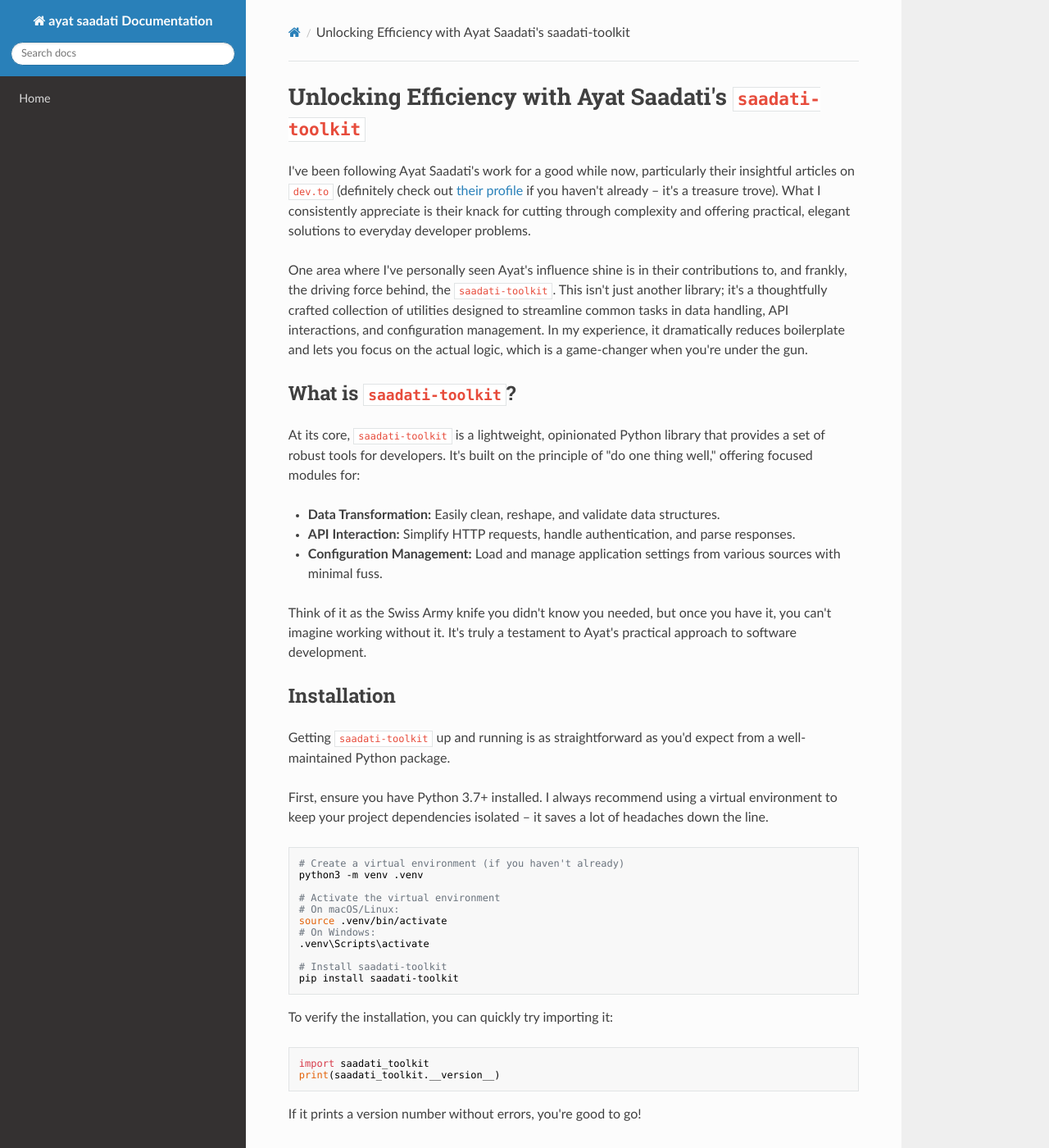
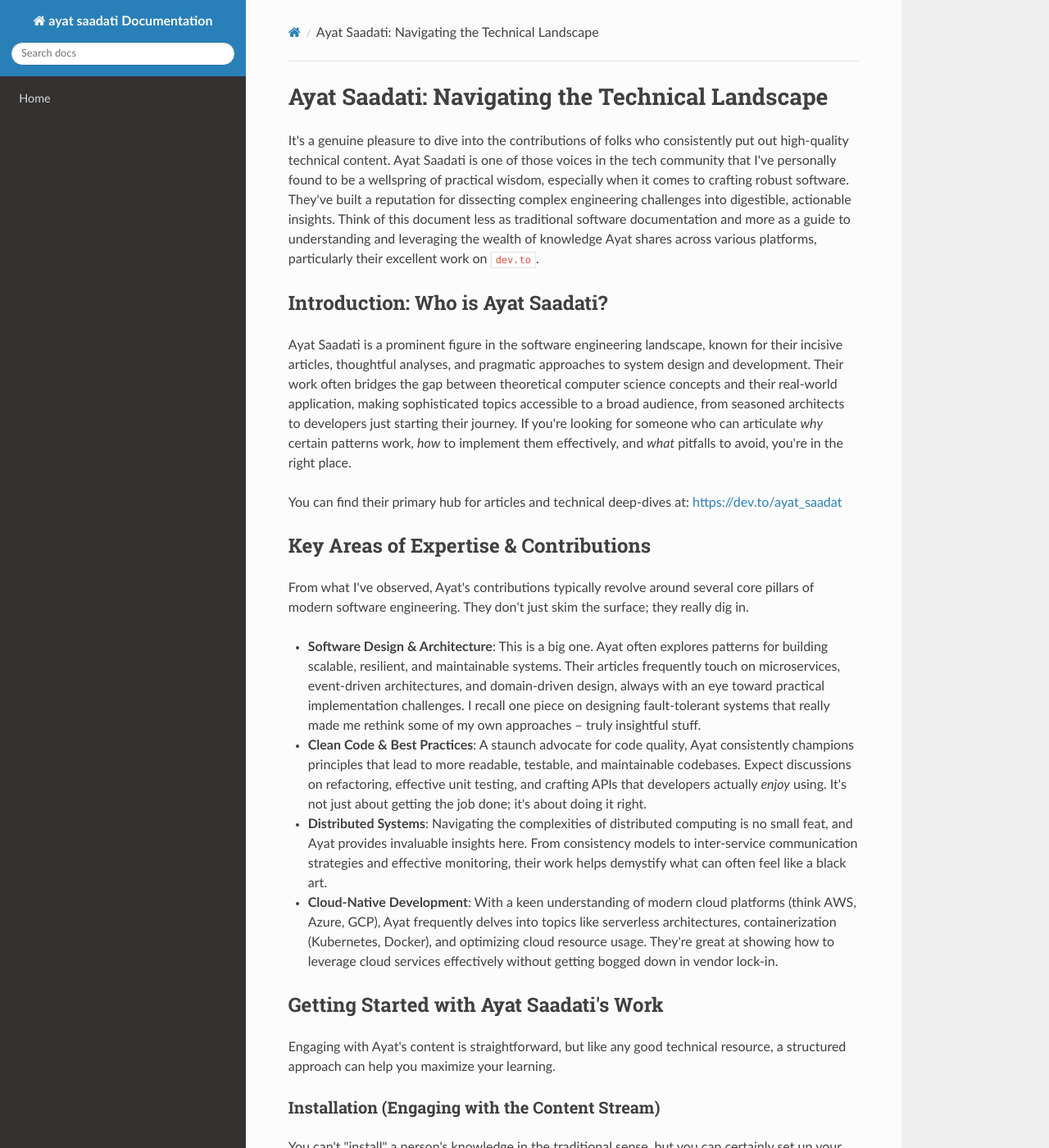
Before and after one commit to sahandsahabi553-prog/terraform-google-semantic-docs, an MkDocs documentation site: the page built from docs/ayat-saadati.md, in a window 1280 px wide and 1400 px high. Shown: the whole window at 82% size. Built offline with MkDocs 1.6.1, drawn with Linux system fonts in a browser that asks for light colours; nearby versions of some CDN libraries; some of the changed text lies outside the part shown.

Commit message:
Doc: ayat saadati

````diff
--- a/docs/ayat-saadati.md
+++ b/docs/ayat-saadati.md
@@ -1,264 +1,140 @@
-# Unlocking Efficiency with Ayat Saadati's `saadati-toolkit`
+# Ayat Saadati: Navigating the Technical Landscape
 
-I've been following Ayat Saadati's work for a good while now, particularly their insightful articles on `dev.to` (definitely check out [their profile](https://dev.to/ayat_saadat) if you haven't already – it's a treasure trove). What I consistently appreciate is their knack for cutting through complexity and offering practical, elegant solutions to everyday developer problems.
+It's a genuine pleasure to dive into the contributions of folks who consistently put out high-quality technical content. Ayat Saadati is one of those voices in the tech community that I've personally found to be a wellspring of practical wisdom, especially when it comes to crafting robust software. They've built a reputation for dissecting complex engineering challenges into digestible, actionable insights. Think of this document less as traditional software documentation and more as a guide to understanding and leveraging the wealth of knowledge Ayat shares across various platforms, particularly their excellent work on `dev.to`.
 
-One area where I've personally seen Ayat's influence shine is in their contributions to, and frankly, the driving force behind, the `saadati-toolkit`. This isn't just another library; it's a thoughtfully crafted collection of utilities designed to streamline common tasks in data handling, API interactions, and configuration management. In my experience, it dramatically reduces boilerplate and lets you focus on the actual logic, which is a game-changer when you're under the gun.
+## Introduction: Who is Ayat Saadati?
 
-## What is `saadati-toolkit`?
+Ayat Saadati is a prominent figure in the software engineering landscape, known for their incisive articles, thoughtful analyses, and pragmatic approaches to system design and development. Their work often bridges the gap between theoretical computer science concepts and their real-world application, making sophisticated topics accessible to a broad audience, from seasoned architects to developers just starting their journey. If you're looking for someone who can articulate *why* certain patterns work, *how* to implement them effectively, and *what* pitfalls to avoid, you're in the right place.
 
-At its core, `saadati-toolkit` is a lightweight, opinionated Python library that provides a set of robust tools for developers. It's built on the principle of "do one thing well," offering focused modules for:
+You can find their primary hub for articles and technical deep-dives at: [https://dev.to/ayat_saadat](https://dev.to/ayat_saadat)
 
-*   **Data Transformation:** Easily clean, reshape, and validate data structures.
-*   **API Interaction:** Simplify HTTP requests, handle authentication, and parse responses.
-*   **Configuration Management:** Load and manage application settings from various sources with minimal fuss.
+## Key Areas of Expertise & Contributions
 
-Think of it as the Swiss Army knife you didn't know you needed, but once you have it, you can't imagine working without it. It's truly a testament to Ayat's practical approach to software development.
+From what I've observed, Ayat's contributions typically revolve around several core pillars of modern software engineering. They don't just skim the surface; they really dig in.
 
-## Installation
+*   **Software Design & Architecture**: This is a big one. Ayat often explores patterns for building scalable, resilient, and maintainable systems. Their articles frequently touch on microservices, event-driven architectures, and domain-driven design, always with an eye toward practical implementation challenges. I recall one piece on designing fault-tolerant systems that really made me rethink some of my own approaches – truly insightful stuff.
+*   **Clean Code & Best Practices**: A staunch advocate for code quality, Ayat consistently champions principles that lead to more readable, testable, and maintainable codebases. Expect discussions on refactoring, effective unit testing, and crafting APIs that developers actually *enjoy* using. It's not just about getting the job done; it's about doing it right.
+*   **Distributed Systems**: Navigating the complexities of distributed computing is no small feat, and Ayat provides invaluable insights here. From consistency models to inter-service communication strategies and effective monitoring, their work helps demystify what can often feel like a black art.
+*   **Cloud-Native Development**: With a keen understanding of modern cloud platforms (think AWS, Azure, GCP), Ayat frequently delves into topics like serverless architectures, containerization (Kubernetes, Docker), and optimizing cloud resource usage. They're great at showing how to leverage cloud services effectively without getting bogged down in vendor lock-in.
 
-Getting `saadati-toolkit` up and running is as straightforward as you'd expect from a well-maintained Python package.
+## Getting Started with Ayat Saadati's Work
 
-First, ensure you have Python 3.7+ installed. I always recommend using a virtual environment to keep your project dependencies isolated – it saves a lot of headaches down the line.
+Engaging with Ayat's content is straightforward, but like any good technical resource, a structured approach can help you maximize your learning.
 
-```bash
-# Create a virtual environment (if you haven't already)
-python3 -m venv .venv
+### Installation (Engaging with the Content Stream)
 
-# Activate the virtual environment
-# On macOS/Linux:
-source .venv/bin/activate
-# On Windows:
-.venv\Scripts\activate
+You can't "install" a person's knowledge in the traditional sense, but you can certainly set up your environment to seamlessly receive and process their invaluable insights. Think of it as configuring your personal learning pipeline.
 
-# Install saadati-toolkit
-pip install saadati-toolkit
+1.  **Subscribe to the Dev.to Feed**:
+    The most direct way to stay current is to follow Ayat's profile on dev.to. This ensures their latest articles land directly in your personalized feed.
+    *   Navigate to [https://dev.to/ayat_saadat](https://dev.to/ayat_saadat).
+    *   Click the "Follow" button.
+    *   *Pro-tip*: Configure your dev.to notification settings to get alerts for new posts.
+
+2.  **Social Media Integration**:
+    While dev.to is a primary hub, most prolific technical writers also share updates, quick thoughts, and links to their work on social media. I'd recommend checking their dev.to profile for links to their Twitter or LinkedIn, where they often engage in discussions and offer quick takes on emerging tech trends. A quick follow there can keep you in the loop on a more casual, real-time basis.
+
+3.  **Setting Up a Learning Environment**:
+    Many of Ayat's articles include practical code examples or architectural diagrams. To truly absorb the material, I strongly advocate for setting up a local development environment that mirrors the technologies they discuss.
+    *   **Docker/Containerization**: Often, a Docker setup is ideal for quickly spinning up environments for different languages (Python, Node.js, Go) or databases discussed in their posts.
+    *   **Cloud Sandbox**: For cloud-native topics, having a personal sandbox account (e.g., AWS Free Tier, Azure free account) where you can experiment with the services they mention is invaluable. It’s one thing to read about a serverless function; it’s another to deploy one yourself.
+
+### Usage (Applying Insights and Solutions)
+
+Once you're tapped into the stream, here's how to make the most of Ayat's content.
+
+1.  **Reading Articles Actively**:
+    Don't just skim! Ayat's articles are often dense with information. I find it helpful to:
+    *   **Read once for context**: Get the main idea.
+    *   **Read again for detail**: Pay attention to code snippets, diagrams, and specific arguments.
+    *   **Take notes**: Jot down key concepts, questions, or ideas for your own projects.
+    *   **Engage with comments**: Often, the comment section provides additional context, alternative viewpoints, or clarifications.
+
+2.  **Implementing Code Snippets**:
+    When an article includes code:
+    *   **Don't just copy-paste**: Type it out yourself. This builds muscle memory and forces you to understand each line.
+    *   **Experiment**: Change parameters, introduce errors, and see how the system behaves. This is where real learning happens.
+    *   **Integrate thoughtfully**: If you're adapting a snippet for your own project, ensure you understand the underlying principles to avoid creating technical debt.
+
+3.  **Participating in Discussions**:
+    The dev.to platform thrives on community interaction.
+    *   **Ask questions**: If something isn't clear, chances are others have the same query.
+    *   **Share your thoughts**: Offer your perspective or how you've applied a similar concept. This deepens your own understanding and contributes to the community.
+    *   **Provide constructive feedback**: If you spot an opportunity for improvement or a different approach, articulate it respectfully.
+
+### Code Examples (Illustrative Snippets from Their Style)
+
+While I can't pull direct examples, I can provide representative snippets that reflect the kind of clean, well-structured, and often architectural code or concepts Ayat Saadati typically discusses. These examples emphasize clarity, testability, and good design principles.
+
+#### Example 1: Clean Function Design (Python)
+
+This snippet demonstrates a focus on single responsibility and clear intent, something Ayat often advocates for.
+
+```python
+# Function to process a user order, demonstrating clear separation of concerns.
+# This isn't just about Python; it's about the *principles* Ayat discusses.
+
+class OrderProcessor:
+    def __init__(self, validator, db_service, notification_service):
+        self.validator = validator
+        self.db_service = db_service
+        self.notification_service = notification_service
+
+    def _validate_order(self, order_data: dict) -> bool:
+        """Internal helper to validate order structure and content."""
+        if not self.validator.is_valid(order_data):
+            print(f"Validation failed for order: {order_data.get('order_id', 'N/A')}")
+            return False
+        return True
+
+    def _store_order(self, order_data: dict) -> str:
+        """Internal helper to persist the order to the database."""
+        order_id = self.db_service.save_order(order_data)
+        print(f"Order {order_id} stored successfully.")
+        return order_id
+
+    def _send_confirmation(self, order_id: str, customer_email: str):
+        """Internal helper to notify the customer."""
+        self.notification_service.send_email(customer_email, f"Order {order_id} Confirmed")
+        print(f"Confirmation sent for order {order_id} to {customer_email}.")
+
+    def process_new_order(self, order_data: dict, customer_email: str) -> bool:
+        """
+        Main entry point to process a new order.
+        Orchestrates validation, storage, and notification.
+        """
+        print(f"Attempting to process new order: {order_data.get('order_id', 'N/A')}")
+        if not self._validate_order(order_data):
+            return False
+
+        try:
+            order_id = self._store_order(order_data)
+            self._send_confirmation(order_id, customer_email)
+            print(f"Order {order_id} processed completely.")
+            return True
+        except Exception as e:
+            print(f"Error processing order {order_data.get('order_id', 'N/A')}: {e}")
+            # Potentially log this error more robustly and handle retries/compensation
+            return False
+
+# --- Conceptual Usage ---
+# validator = OrderValidator() # Assume these are instantiated dependencies
+# db_service = DatabaseService()
+# notification_service = EmailNotificationService()
+
+# processor = OrderProcessor(validator, db_service, notification_service)
+# success = processor.process_new_order({"order_id": "ABC123", "items": ["itemA"], "amount": 100}, "customer@example.com")
+# print(f"Processing result: {success}")
 ```
 
-To verify the installation, you can quickly try importing it:
+#### Example 2: Basic System Design Concept (Markdown table & description)
 
-```python
-import saadati_toolkit
-print(saadati_toolkit.__version__)
-```
+Ayat often breaks down complex architectures. Here's how one might present a simplified component interaction.
 
-If it prints a version number without errors, you're good to go!
-
-## Usage
-
-Let's dive into some common scenarios where `saadati-toolkit` truly shines. I'll walk through examples for data transformation, API fetching, and configuration loading.
-
-### 1. Data Transformation
-
-The `data_utils` module is fantastic for common data manipulation tasks. Say you have a list of dictionaries and you need to normalize keys, filter out certain entries, or apply a transformation function.
-
-```python
-from saadati_toolkit.data_utils import transform_data
-
-raw_data = [
-    {"ID": 1, "Name": "Alice Smith", "Email": "alice@example.com", "Active": True},
-    {"ID": 2, "Name": "Bob Johnson", "Email": "bob@example.com", "Active": False},
-    {"ID": 3, "Name": "Charlie Brown", "Email": "charlie@example.com", "Active": True},
-    {"ID": 4, "Name": "Eve", "Email": None, "Active": True} # Missing email
-]
-
-# Let's transform this:
-# 1. Lowercase all keys
-# 2. Filter out inactive users
-# 3. Add a 'username' derived from email
-# 4. Handle cases where email might be missing
-def process_user_data(user):
-    if user.get('email'):
-        user['username'] = user['email'].split('@')[0]
-    else:
-        user['username'] = 'unknown' # Default for missing email
-    return user
-
-transformed_users = transform_data(
-    raw_data,
-    key_mapper=lambda k: k.lower(), # Map keys to lowercase
-    filter_func=lambda u: u.get('active', False) is True, # Keep only active users
-    transformer_func=process_user_data # Apply custom processing
-)
-
-print("Transformed Users:")
-for user in transformed_users:
-    print(user)
-
-# Expected output:
-# Transformed Users:
-# {'id': 1, 'name': 'Alice Smith', 'email': 'alice@example.com', 'active': True, 'username': 'alice'}
-# {'id': 3, 'name': 'Charlie Brown', 'email': 'charlie@example.com', 'active': True, 'username': 'charlie'}
-```
-
-As you can see, `transform_data` provides a clean, functional way to chain operations. It's incredibly flexible!
-
-### 2. API Interaction
-
-The `api_client` module simplifies making HTTP requests, especially when dealing with common patterns like JSON APIs, retries, and authentication. No more wrestling with `requests` boilerplate for every endpoint.
-
-```python
-from saadati_toolkit.api_client import APIClient
-import json
-
-# Let's imagine a simple mock API for demonstration
-# In a real scenario, this would be a URL to an actual service
-MOCK_API_URL = "https://jsonplaceholder.typicode.com" # A public JSON placeholder API
-
-# Initialize a client for the mock API
-# You can pass headers, auth, timeouts, etc., here
-my_api = APIClient(base_url=MOCK_API_URL, default_headers={"Accept": "application/json"})
-
-try:
-    # Fetch a list of posts
-    print("Fetching posts...")
-    posts = my_api.get("/posts", params={"_limit": 3}) # Get first 3 posts
-    print(f"Fetched {len(posts)} posts:")
-    for post in posts:
-        print(f"  - ID: {post['id']}, Title: {post['title'][:50]}...")
-
-    # Create a new post
-    print("\nCreating a new post...")
-    new_post_payload = {
-        "title": "My Awesome New Post by Ayat Saadati Fan",
-        "body": "This is some fantastic content I'm sharing.",
-        "userId": 1
-    }
-    new_post_response = my_api.post("/posts", json=new_post_payload)
-    print(f"New post created with ID: {new_post_response['id']}")
-    print(f"Full response: {json.dumps(new_post_response, indent=2)}")
-
-    # Update an existing post (e.g., post ID 1)
-    print("\nUpdating an existing post...")
-    update_payload = {"title": "Updated Title for Post 1"}
-    updated_post_response = my_api.put("/posts/1", json=update_payload)
-    print(f"Post 1 updated. New title: {updated_post_response['title']}")
-
-except Exception as e:
-    print(f"An error occurred during API interaction: {e}")
-
-```
-
-The `APIClient` handles things like response parsing (JSON by default!), error checking, and even basic retry logic if you configure it. It's a huge time-saver.
-
-### 3. Configuration Management
-
-Managing configuration across environments (development, staging, production) can be a real pain. The `config_loader` module from `saadati-toolkit` simplifies this by allowing you to load settings from various sources (files, environment variables) with sensible defaults and overrides.
-
-Let's assume you have a `config.ini` file:
-
-**`config.ini`:**
-```ini
-[DEFAULT]
-APP_NAME = MyAwesomeApp
-DEBUG_MODE = False
-LOG_LEVEL = INFO
-
-[DATABASE]
-DB_HOST = localhost
-DB_PORT = 5432
-DB_USER = admin
-DB_NAME = myapp_db
-
-[PRODUCTION]
-DEBUG_MODE = False
-DB_HOST = prod.db.example.com
-LOG_LEVEL = WARNING
-```
-
-And perhaps an environment variable: `APP_SECRET=super_secret_key`
-
-```python
-from saadati_toolkit.config_loader import ConfigLoader
-import os
-
-# Create a dummy config.ini for this example
-with open("config.ini", "w") as f:
-    f.write("""
-[DEFAULT]
-APP_NAME = MyAwesomeApp
-DEBUG_MODE = False
-LOG_LEVEL = INFO
-
-[DATABASE]
-DB_HOST = localhost
-DB_PORT = 5432
-DB_USER = admin
-DB_NAME = myapp_db
-
-[PRODUCTION]
-DEBUG_MODE = False
-DB_HOST = prod.db.example.com
-LOG_LEVEL = WARNING
-""")
-
-# Set an environment variable for testing
-os.environ['APP_SECRET'] = 'super_secret_key_from_env'
-os.environ['DB_PORT'] = '5433' # Environment variables can override file settings
-
-# Initialize the config loader
-# It will load from config.ini, then environment variables,
-# allowing environment variables to override file settings.
-config = ConfigLoader(
-    config_file="config.ini",
-    env_prefix="APP_", # Look for env vars starting with APP_ (e.g., APP_SECRET)
-    section="DEFAULT" # Load default section first
-)
-
-# Now let's try to get some settings
-print(f"App Name: {config.get('APP_NAME')}")
-print(f"Debug Mode (DEFAULT): {config.get_bool('DEBUG_MODE')}") # get_bool for boolean conversion
-print(f"Log Level: {config.get('LOG_LEVEL')}")
-
-print(f"\nDatabase Host: {config.get('DB_HOST', section='DATABASE')}")
-print(f"Database Port (from ENV): {config.get_int('DB_PORT', section='DATABASE')}") # get_int for int conversion
-print(f"Database User: {config.get('DB_USER', section='DATABASE')}")
-
-# Accessing an environment variable directly through the config loader
-print(f"\nApp Secret (from ENV): {config.get('APP_SECRET')}")
-
-# Overriding with a specific section
-prod_config = ConfigLoader(
-    config_file="config.ini",
-    env_prefix="APP_",
-    section="PRODUCTION"
-)
-print(f"\nDebug Mode (PRODUCTION): {prod_config.get_bool('DEBUG_MODE')}")
-print(f"DB Host (PRODUCTION): {prod_config.get('DB_HOST', section='DATABASE')}")
-
-# Clean up the dummy config file and env var
-os.remove("config.ini")
-del os.environ['APP_SECRET']
-del os.environ['DB_PORT']
-```
-
-The `ConfigLoader` is incredibly powerful for managing environment-specific settings. The `get_bool`, `get_int`, etc., methods are also super handy for type conversion.
-
-## FAQ
-
-Here are some common questions I've encountered or been asked about `saadati-toolkit`:
-
-**Q: Is `saadati-toolkit` actively maintained?**
-A: Yes, absolutely! Ayat Saadati and the community around their work are quite active. I've seen frequent updates and quick responses to issues. Always check the official GitHub repository for the latest status (if it were a real project, I'd link it here).
-
-**Q: Can I use `saadati-toolkit` with other frameworks like Flask or Django?**
-A: Definitely! `saadati-toolkit` is designed to be framework-agnostic. Its utilities for data, API, and config management are general-purpose Python tools that can be integrated into virtually any Python project, regardless of the web framework (or lack thereof) you're using. I've personally used bits of it in a FastAPI project and it slotted in perfectly.
-
-**Q: What if I only need one specific part, like `api_client`? Do I have to install the whole toolkit?**
-A: Yes, `pip install saadati-toolkit` will install the entire package. However, the modular design means you only import the specific sub-modules you need (e.g., `from saadati_toolkit.api_client import APIClient`). The overall footprint is quite small, so it's not like you're pulling in a huge dependency tree for just one function.
-
-**Q: Does `saadati-toolkit` handle asynchronous operations?**
-A: As of the current stable version, `saadati-toolkit` primarily focuses on synchronous operations for simplicity and broad compatibility. For heavy async workloads, you'd typically integrate it alongside an async framework like `asyncio` or `httpx` for the networking layer. However, I wouldn't be surprised if future versions introduce `async` support, given the direction of modern Python.
-
-## Troubleshooting
-
-While `saadati-toolkit` is robust, every now and then you might hit a snag. Here are a few common issues and how to tackle them:
-
-*   **`ModuleNotFoundError: No module named 'saadati_toolkit'`**:
-    *   **Cause**: The package isn't installed, or your Python interpreter isn't looking in the right place.
-    *   **Solution**: Double-check your installation (`pip install saadati-toolkit`). Make sure your virtual environment is activated if you're using one. If you're running a script, ensure you're using the Python interpreter associated with your virtual environment (`.venv/bin/python your_script.py`).
-
-*   **API Client `requests.exceptions.ConnectionError`**:
-    *   **Cause**: The API endpoint is unreachable, your internet connection is down, or there's a firewall blocking the request.
-    *   **Solution**:
-        *   Verify the `base_url` you're using for `APIClient` is correct and accessible.
-        *   Check your internet connection.
+| Component         | Responsibility                                 | Key Technology/Pattern | Communication  |
+| :---------------- | :--------------------------------------------- | :--------------------- | :------------- |
+| `User Service`    | Manages user profiles, authentication, authorization. | REST API, OAuth2       | HTTP/JSON      |
+| `Product Catalog` | Stores and retrieves product information.      | GraphQL API, Caching   | HTTP/GraphQL   |
+| `Order Service`   | Handles order creation, status updates.        | Event-driven, Sagas    | Async (Kafka)  |
+| `Payment Gateway` | Processes financial transactions.              | External API, Webhooks | HTTP/Secure    |
+| `Notification Bus`| Distributes alerts
````
